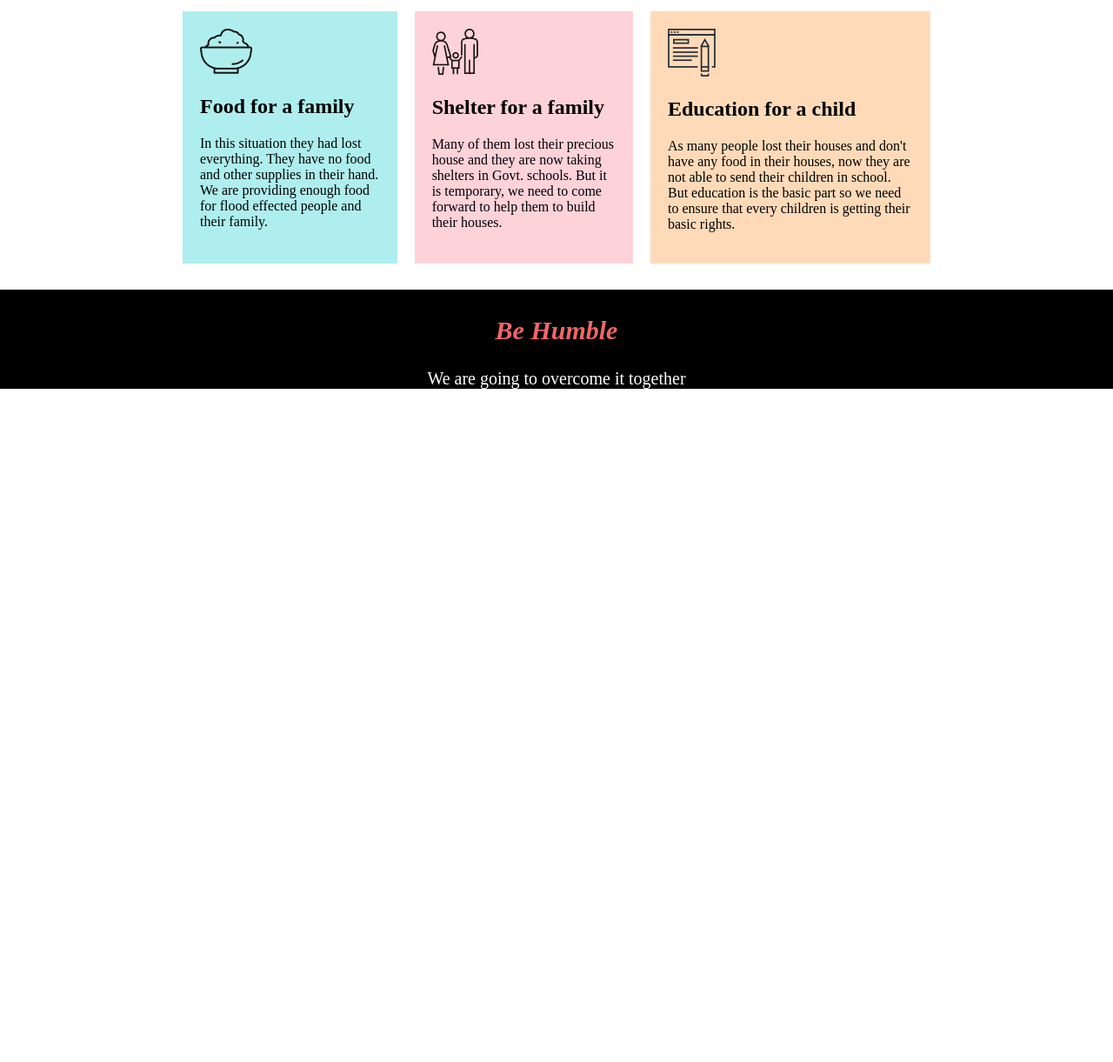
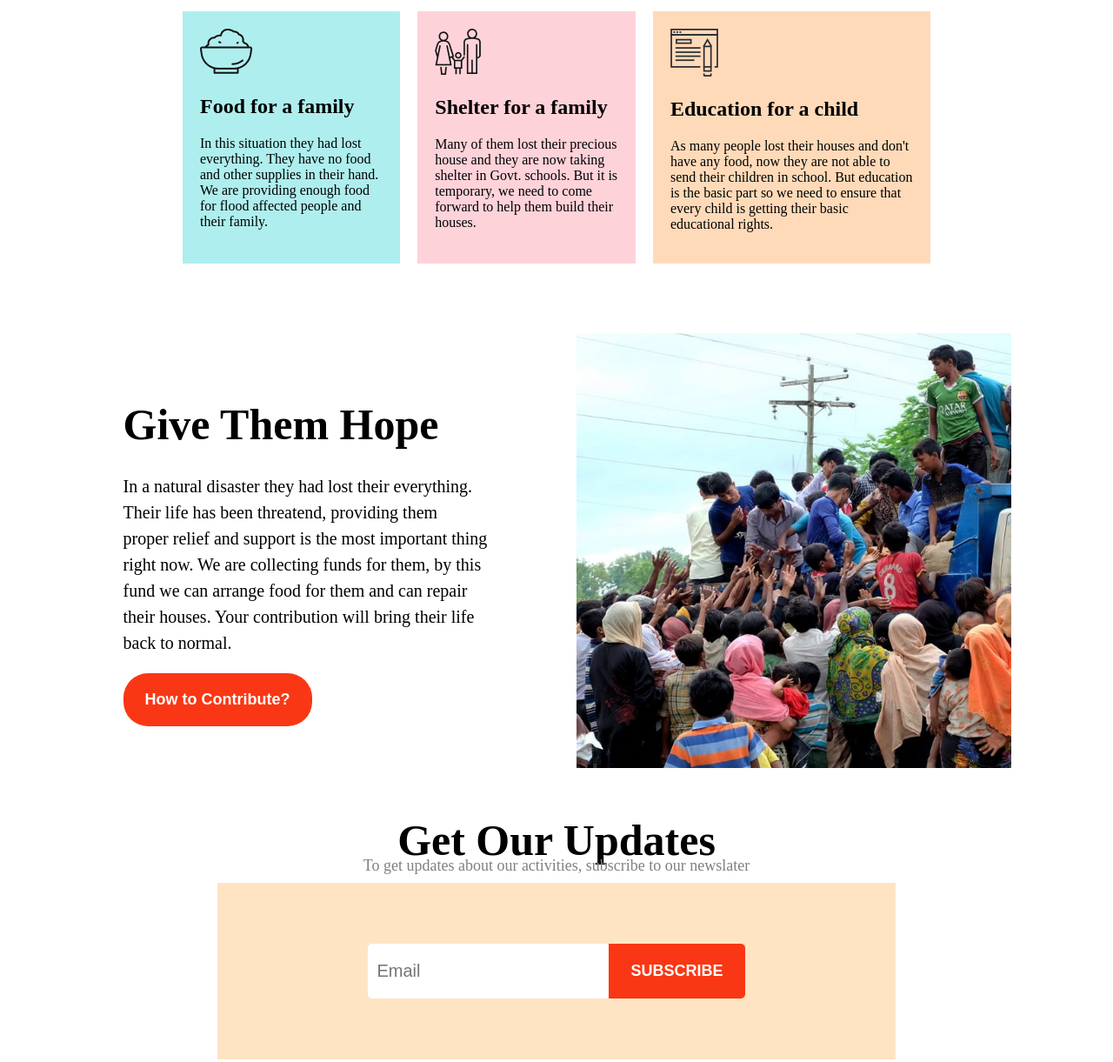
Before and after one commit to jadrita/donate-today, a plain HTML site: page index.html in a window 1280 px wide. Shown: the part 1068-2289 px from the top of the page at 87% size. Before the commit the page ends 1515 px from the top, so only its background shows below. Drawn offline with Linux system fonts and the light colour scheme; a web font is replaced by a local one.

```diff
--- a/index.html
+++ b/index.html
@@ -24,7 +24,7 @@
           Thank you for being interested
         </p>
         <p>
-          People are in need of your help<br> <br> Please Join us to give them their life back
+          People are in need of your help<br> <br> Please Join us to give them their regular life back
         </p>
       </div>
     <button> Donate Now </button>
@@ -56,27 +56,43 @@
               <div class="food">
                 <img src="images/food.png" alt="food-icon">
                 <h1> Food for a family </h1>
-                <p> In this situation they had lost everything. They have no food and other supplies in their hand. We are providing enough food for flood effected people and their family.</p>
+                <p> In this situation they had lost everything. They have no food and other supplies in their hand. We are providing enough food for flood affected people and their family.</p>
               </div>
               <div class="shelter">
                 <img src="images/shelter.png" alt="picture of a family">
                 <h1> Shelter for a family </h1>
-                <p> Many of them lost their precious house and they are now taking shelters in Govt. schools. But it is temporary, we need to come forward to help them to build their houses.</p>
+                <p> Many of them lost their precious house and they are now taking shelter in Govt. schools. But it is temporary, we need to come forward to help them build their houses.</p>
               </div>
               <div class="education">
                 <img src="images/icon4.svg" alt="picture of book & pen" height="55px">
                 <h1> Education for a child </h1>
-                <p> As many people lost their houses and don't have any food in their houses, now they are not able to send their children in school. But education is the basic part so we need to ensure that every children is getting their basic rights. </p>
+                <p> As many people lost their houses and don't have any food, now they are not able to send their children in school. But education is the basic part so we need to ensure that every child is getting their basic educational rights. </p>
               </div>
             </div>
-
         </div>
           </section>
 
+          <section>
+            <div class="contribute-sec">
+              <div class="message">
+                <h1 class="hope-title-size"> Give Them Hope </h1>
+                <p class="hope-para-size"> In a natural disaster they had lost their everything. <br> Their life has been threatend, providing them <br> proper relief and support is the most important thing <br> right now. We are collecting funds for them, by this <br> fund we can arrange food for them and can repair <br> their houses. Your contribution will bring their life <br> back to normal.</p>
+                <button > How to Contribute? </button>
+              </div>
+              <img src="images/donation2.jpg" alt="picture of donation food" height="500px" width="500px">
+            </div>
+          </section>
 
-
-
-
+            <div>
+              <h1 class="title"> Get Our Updates </h1>
+              <p class="short-description height"> To get updates about our activities, subscribe to our newslater</p>
+            </div>
+            <div class="email-container">
+              <form action="">
+                <input class="email-input" type="text" placeholder="Email">
+              </form>
+              <button class="subscribe-button"> SUBSCRIBE </button>
+            </div>
 </body>
 <footer>
   <h1 class="footer-title"> Be Humble </h1>
--- a/style.css
+++ b/style.css
@@ -5,6 +5,7 @@ body {
 }
 #banner{
   background-image: url(images/main-bnr.jpg);
+  box-shadow: inset 0 0 0 1000px rgba(0,0,0,.5);
   background-repeat: no-repeat;
   opacity: 0.78;
   background-position: center;
@@ -62,7 +63,7 @@ body {
   border-style: groove;
   border-color: rgba(239, 94, 94, 0.784);
   color: rgb(240, 103, 103);
-  background-color: rgba(254, 165, 165, 0.649);
+  background-color: rgba(251, 237, 237, 0.979);
 }
 .donate-button-container{
   text-align: center;
@@ -101,6 +102,57 @@ input {
   .education{
     background-color: peachpuff;
   }
+  .contribute-sec {
+    display:  flex;
+    margin-top: 70px;
+    margin-right: 65px;
+    margin-left: 65px;
+    padding-left: 25px;
+    justify-content: space-around;
+    align-items: center;
+  }
+  .hope-title-size{
+    font-size: 50px;
+  }
+  .message{
+    line-height: 30px;
+  }
+  .hope-para-size{
+    font-size: 20px;
+  }
+.height{
+  line-height: 0;
+}
+.email-container{
+  display: flex;
+  border-style: hidden;
+  background-color: bisque;
+  margin-left: 250px;
+  margin-right: 250px;
+  margin-top: 20px;
+  margin-bottom: 50px;
+  padding-top: 70px;
+  padding-bottom: 70px;
+  justify-content: center;
+  text-align: center;
+}
+.email-input{
+  display: block;
+  margin: auto;
+  border-style: hidden;
+  text-align: left;
+  padding-top: 20px;
+  padding-bottom: 20px;
+  padding-left: 10px;
+  border-radius: 5px 0 0 5px;
+}
+.subscribe-button{
+  padding-left: 25px;
+  padding-right: 25px;
+  padding-top: 1px;
+  padding-bottom: 1px;
+  border-radius: 0 5px 5px 0;
+}
 footer{
   background-color: black;
   text-align: center;
```
Also changed, not shown: images/donation2.jpg (added), 1 other file.
